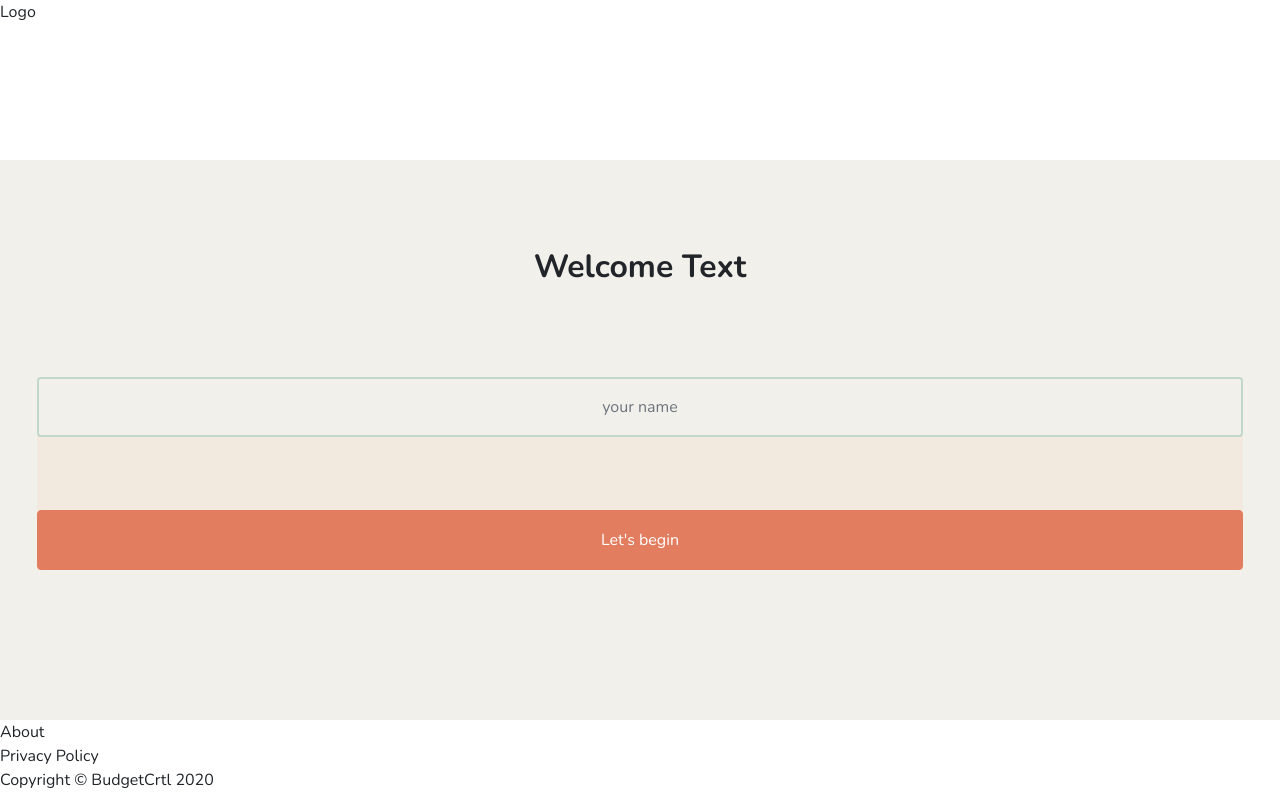
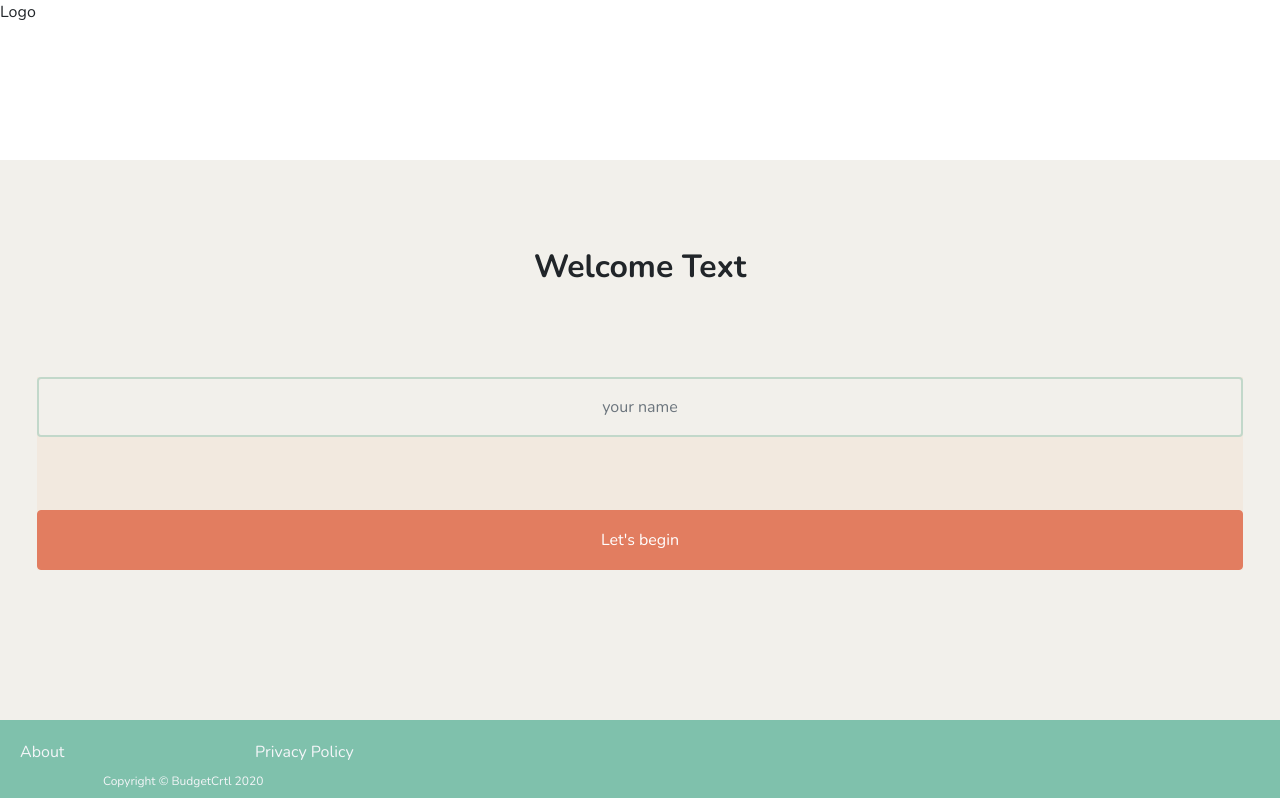
Before and after one commit to BCH-REACT20S-Project-1-Group-2/BCH-REACT20S-Project-1-Group-2.github.io, a React (Create React App) app in the folder frontend/: page / in a window 1280 px wide. Built offline with nearby package versions, Linux system fonts and the light colour scheme.

Commit message:
Footer.css, styling added. CustomModal.js, Footer.js: ids added. (#18)
Co-authored-by: vesasuikkola <69304782+vesasuikkola@users.noreply.github.com>

```diff
--- a/frontend/src/components/CustomModal.js
+++ b/frontend/src/components/CustomModal.js
@@ -1,6 +1,6 @@
-import React, { useState } from "react";
-import { Modal, Button } from "react-bootstrap";
-import "../styles/CustomModal.css";
+import React, { useState } from 'react';
+import { Modal, Button } from 'react-bootstrap';
+import '../styles/CustomModal.css';
 
 function CustomModal(props) {
   const [show, setShow] = useState(false);
@@ -9,7 +9,7 @@ function CustomModal(props) {
   const handleShow = () => setShow(true);
 
   return (
-    <div className="CustomModal">
+    <div className="CustomModal" id={props.title.split(' ')[0]}>
       <div onClick={handleShow}>{props.title}</div>
 
       <Modal show={show} onHide={handleClose}>
@@ -18,9 +18,7 @@ function CustomModal(props) {
         </Modal.Header>
         <Modal.Body>{props.body}</Modal.Body>
         <Modal.Footer>
-          <Button onClick={handleClose}>
-            Close
-          </Button>
+          <Button onClick={handleClose}>Close</Button>
         </Modal.Footer>
       </Modal>
     </div>
--- a/frontend/src/components/Footer.js
+++ b/frontend/src/components/Footer.js
@@ -1,7 +1,8 @@
-import React from "react";
-import { Switch, Route } from "react-router-dom";
-import AppFooter from "./AppFooter";
-import CustomModal from "./CustomModal";
+import React from 'react';
+import { Switch, Route } from 'react-router-dom';
+import AppFooter from './AppFooter';
+import CustomModal from './CustomModal';
+import '../styles/Footer.css';
 
 function Footer() {
   return (
@@ -21,7 +22,7 @@ function Footer() {
           />
         </Route>
       </Switch>
-      <div>Copyright &copy; BudgetCrtl 2020</div>
+      <div id="copyright">Copyright &copy; BudgetCrtl 2020</div>
     </footer>
   );
 }
--- a/frontend/src/styles/App.css
+++ b/frontend/src/styles/App.css
@@ -1,4 +1,6 @@
 :root {
+  --headerFooter-bg-color: #7fc1ac;
+  --light-font: #f4f5f8;
   --secondary-color: #E27D60;
   --dark-color: #545149;
   --primary-bg-color: #F2F0EB;
@@ -18,7 +20,9 @@
   font-size: 32px;
 }
 
-button, button:hover, button:active {
+button,
+button:hover,
+button:active {
   background-color: var(--secondary-color) !important;
   border-color: var(--secondary-color) !important;
 }
--- /dev/null
+++ b/frontend/src/styles/Footer.css
@@ -0,0 +1,28 @@
+footer {
+  background-color: var(--headerFooter-bg-color);
+  color: var(--light-font);
+  height: 78px;
+  position: relative;
+}
+
+#About,
+#Privacy,
+#copyright {
+  position: absolute;
+}
+
+#About {
+  top: 20px;
+  left: 20px;
+}
+
+#Privacy {
+  top: 20px;
+  left: 255px;
+}
+
+#copyright {
+  top: 52px;
+  left: 103px;
+  font-size: 12px;
+}
```
Lines whose indentation alone changed are shown as unchanged.
